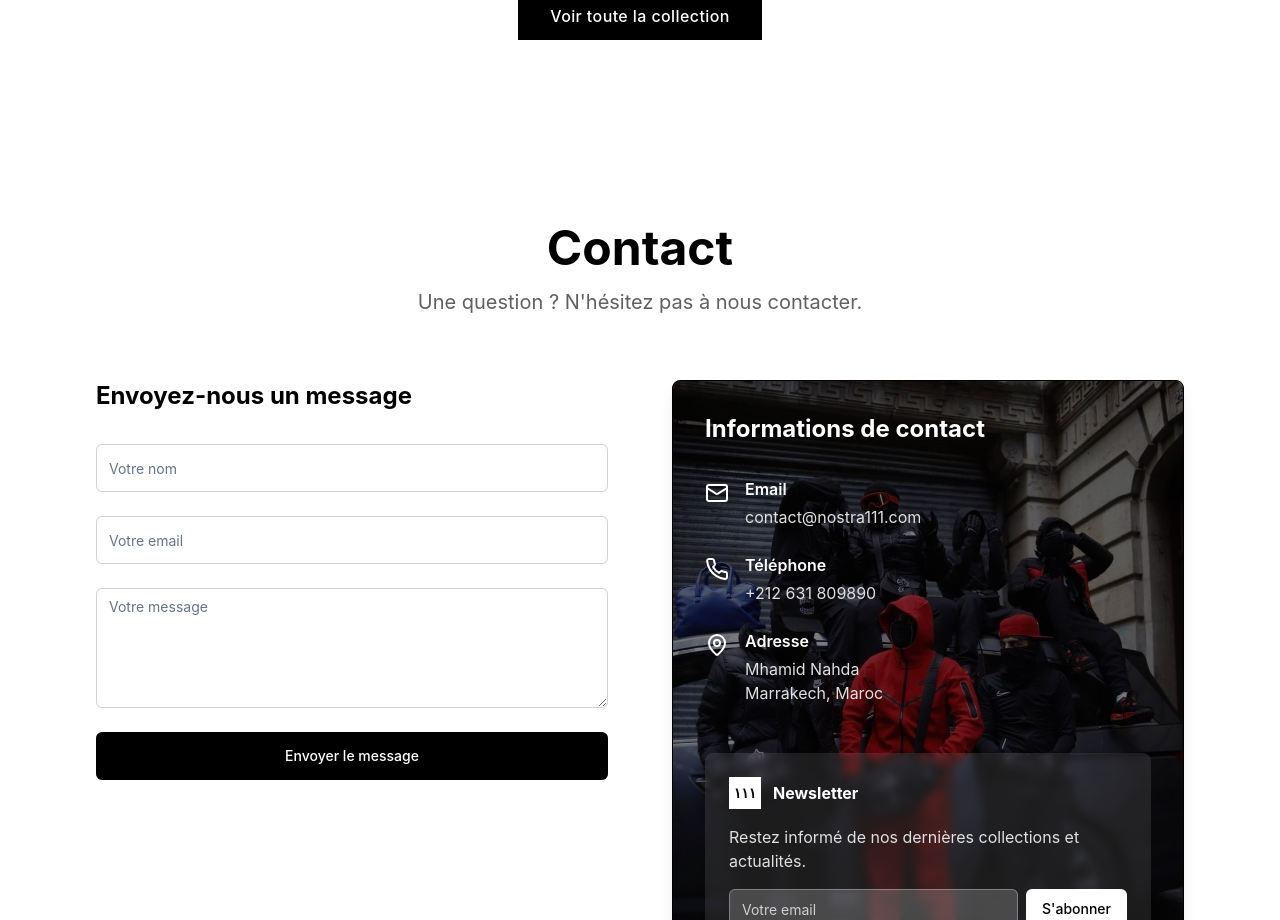
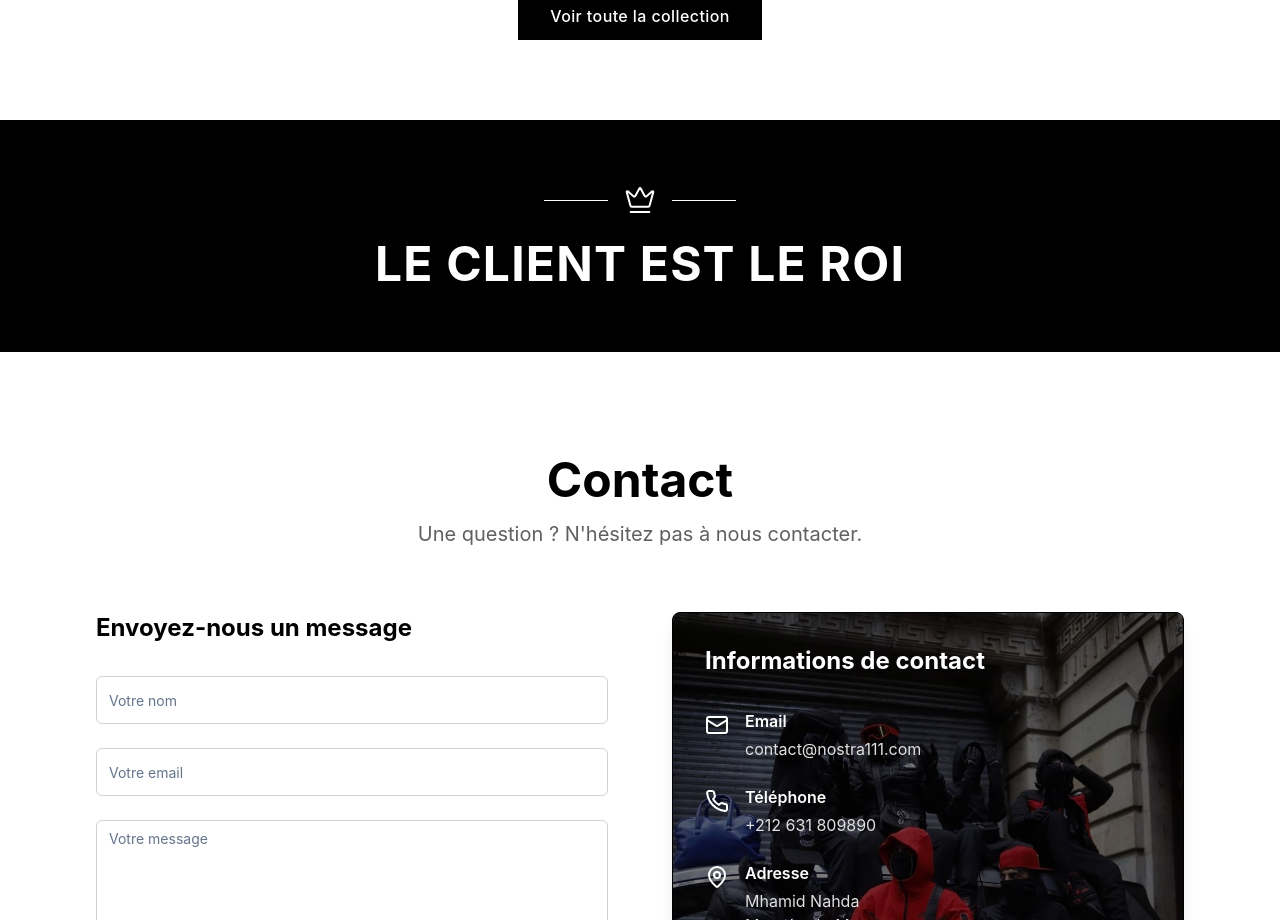
Before and after one commit to ilyasgr2007/nostra-site, a Next.js app: page / in a window 1280 px wide. Shown: the part 2200-3120 px from the top of the page. Built offline with nearby package versions, Linux system fonts and the light colour scheme; no server answers; the database is empty.

Commit message:
add le client est le roi banner with crown icon

```diff
--- a/app/page.tsx
+++ b/app/page.tsx
@@ -4,6 +4,7 @@ import { useState } from "react"
 import { Header } from "@/components/header"
 import { AutoSliderBanner } from "@/components/auto-slider-banner"
 import { About } from "@/components/about"
+import { ClientKingBanner } from "@/components/client-king-banner"
 import { Contact } from "@/components/contact"
 import { Footer } from "@/components/footer"
 import { BottomDecorImage } from "@/components/bottom-decor-image"
@@ -19,6 +20,7 @@ export default function HomePage() {
       <Header onSearchClick={() => setShowSearchOverlay(true)} />
       <AutoSliderBanner />
       <About />
+      <ClientKingBanner />
       <Contact />
       <Newsletter />
       <BrandAndQualitySection />
--- /dev/null
+++ b/components/client-king-banner.tsx
@@ -0,0 +1,21 @@
+import { Crown } from "lucide-react"
+
+export function ClientKingBanner() {
+  return (
+    <section className="py-16 bg-black dark:bg-white transition-colors duration-300">
+      <div className="max-w-7xl mx-auto px-4 sm:px-6 lg:px-8 text-center">
+        <div className="flex items-center justify-center mb-6 animate-fade-in-up">
+          <div className="h-px bg-white dark:bg-black w-16"></div>
+          <Crown className="w-8 h-8 mx-4 text-white dark:text-black" strokeWidth={1.5} />
+          <div className="h-px bg-white dark:bg-black w-16"></div>
+        </div>
+        <h2
+          className="text-3xl md:text-5xl font-bold tracking-wide uppercase text-white dark:text-black animate-fade-in-up"
+          style={{ animationDelay: "0.2s" }}
+        >
+          Le Client Est Le Roi
+        </h2>
+      </div>
+    </section>
+  )
+}
```
